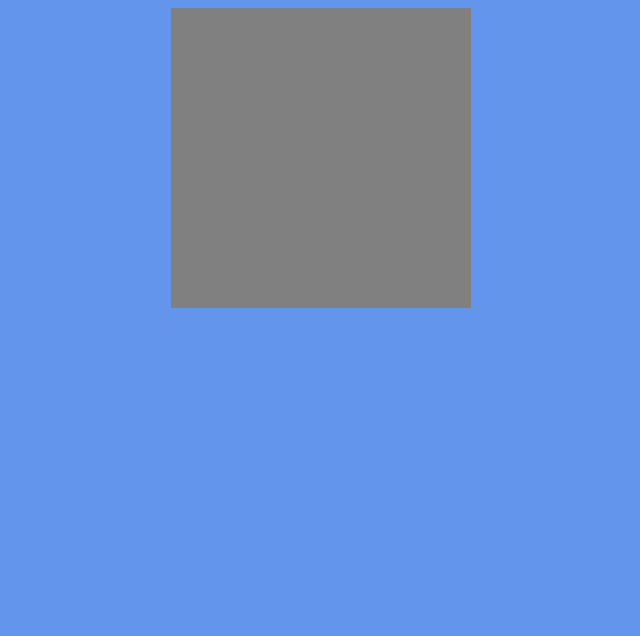
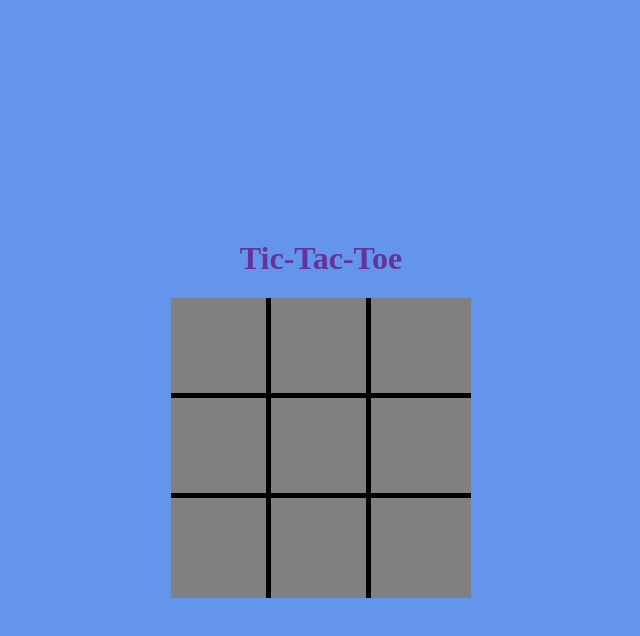
Before and after one commit to CKline22/Tic-Tac-Toe-Game, a plain HTML site: page index.html in a window 1280 px wide. Shown: the whole page, without its empty margins (319-959 px from the left). Drawn offline with Linux system fonts and the light colour scheme.

Commit message:
basic game style

```diff
--- a/index.html
+++ b/index.html
@@ -8,7 +8,22 @@
     <title>Tic-Tac-Toe</title>
 </head>
 <body>
-    <div class="game"></div>
+    <div class="world">
+        <header>
+            <h1>Tic-Tac-Toe</h1>
+        </header>
+        <div class="game">
+            <div class="box"></div>
+            <div class="box"></div>
+            <div class="box"></div>
+            <div class="box"></div>
+            <div class="box"></div>
+            <div class="box"></div>
+            <div class="box"></div>
+            <div class="box"></div>
+            <div class="box"></div>
+        </div>
+    </div>
     <script src="script.js"></script>
 </body>
 </html>
--- a/style.css
+++ b/style.css
@@ -1,3 +1,6 @@
+html, body {
+    height: 100%;
+}
 body {
     background-color: cornflowerblue;
     display: flex;
@@ -5,9 +8,35 @@ body {
     align-items: center;
 }
 
+header {
+    display: flex;
+    justify-content: center;
+}
+
+h1 {
+    color:rebeccapurple;
+
+}
+
 .game {
     height: 300px;
     width: 300px;
     background-color: grey;
+    display: grid;
+    grid-template-columns: repeat(3, 1fr);
+    grid-template-rows: repeat(3, 1fr);
 
 }
+
+.box {
+    border-bottom: 5px solid black;
+    border-right: 5px solid black;
+}
+
+.box:nth-child(3n) {
+    border-right: none;
+}
+
+.box:nth-child(n + 7) {
+    border-bottom: none;
+}
```
